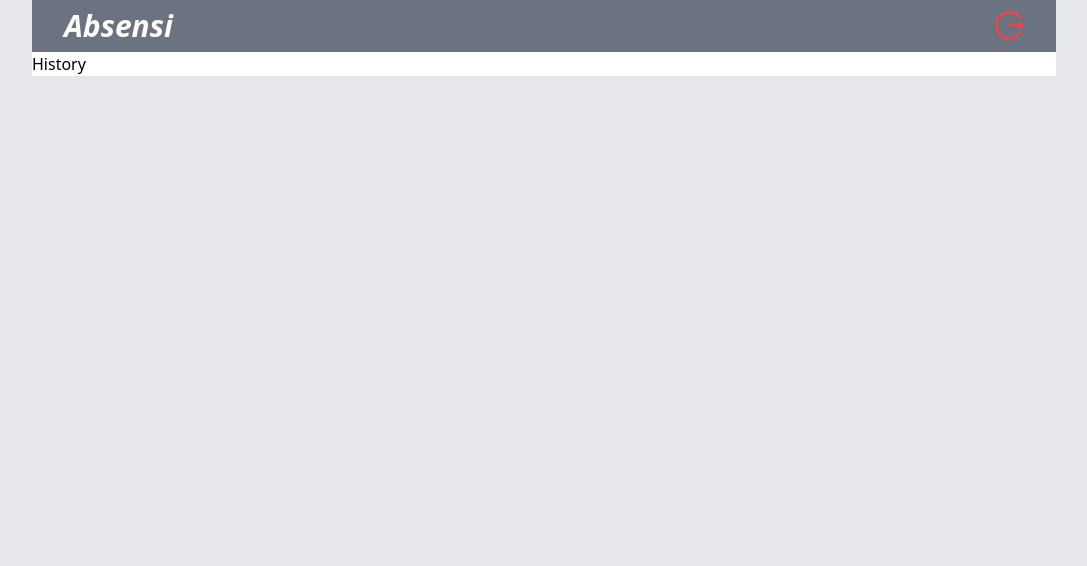
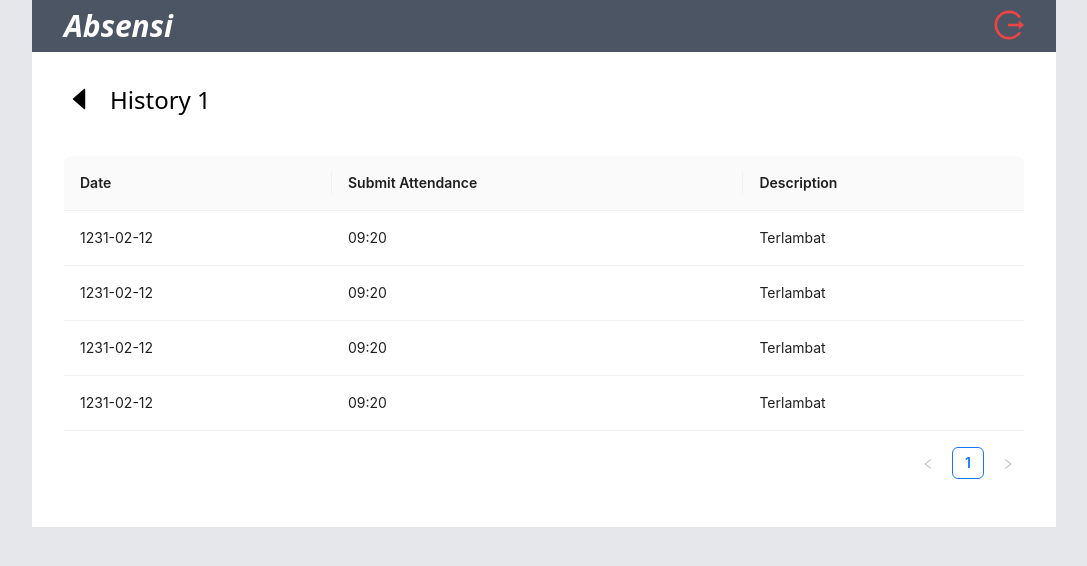
Before and after one commit to BudiSetyo/test-react-absensi, a React (Create React App) app: page /history/1 in a window 1280 px wide. Shown: the top 566 px of the page, without its empty margins (96-1183 px from the left). Built offline with nearby package versions, Linux system fonts and the light colour scheme.

Commit message:
feat: add history page

```diff
--- a/src/components/organisms/navbar/index.js
+++ b/src/components/organisms/navbar/index.js
@@ -10,7 +10,7 @@ const Navbar = () => {
   };
 
   return (
-    <nav className="w-full bg-gray-500 py-2 px-8">
+    <nav className="w-full bg-gray-600 py-2 px-8">
       <div className="w-full flex justify-between items-center">
         <h1 className="text-3xl text-white font-bold italic">Absensi</h1>
         <button onClick={handleLogout}>
--- a/src/pages/history/index.js
+++ b/src/pages/history/index.js
@@ -1,10 +1,73 @@
 import React from "react";
 import { DashboardLayout } from "../../components";
+import { useParams, useNavigate } from "react-router-dom";
+import { useState } from "react";
+import { CaretLeftOutlined } from "@ant-design/icons";
+import { Table } from "antd";
 
 const History = () => {
+  const { nik } = useParams();
+  const navigate = useNavigate();
+
+  const [data, setData] = useState([
+    {
+      key: "1",
+      date: "1231-02-12",
+      time: "09:20",
+      description: "Terlambat",
+    },
+    {
+      key: "2",
+      date: "1231-02-12",
+      time: "09:20",
+      description: "Terlambat",
+    },
+    {
+      key: "3",
+      date: "1231-02-12",
+      time: "09:20",
+      description: "Terlambat",
+    },
+    {
+      key: "4",
+      date: "1231-02-12",
+      time: "09:20",
+      description: "Terlambat",
+    },
+  ]);
+
+  const columns = [
+    {
+      title: "Date",
+      dataIndex: "date",
+      key: "date",
+    },
+    {
+      title: "Submit Attendance",
+      dataIndex: "time",
+      key: "time",
+    },
+    {
+      title: "Description",
+      dataIndex: "description",
+      key: "description",
+    },
+  ];
+
   return (
     <DashboardLayout>
-      <h1>History</h1>
+      <section className="px-8 py-8">
+        <header className="flex items-center gap-4">
+          <button onClick={() => navigate(-1)}>
+            <CaretLeftOutlined className="text-3xl" />
+          </button>
+          <h1 className="text-2xl">History {nik}</h1>
+        </header>
+
+        <section className="mt-10">
+          <Table dataSource={data} columns={columns} />
+        </section>
+      </section>
     </DashboardLayout>
   );
 };
```
